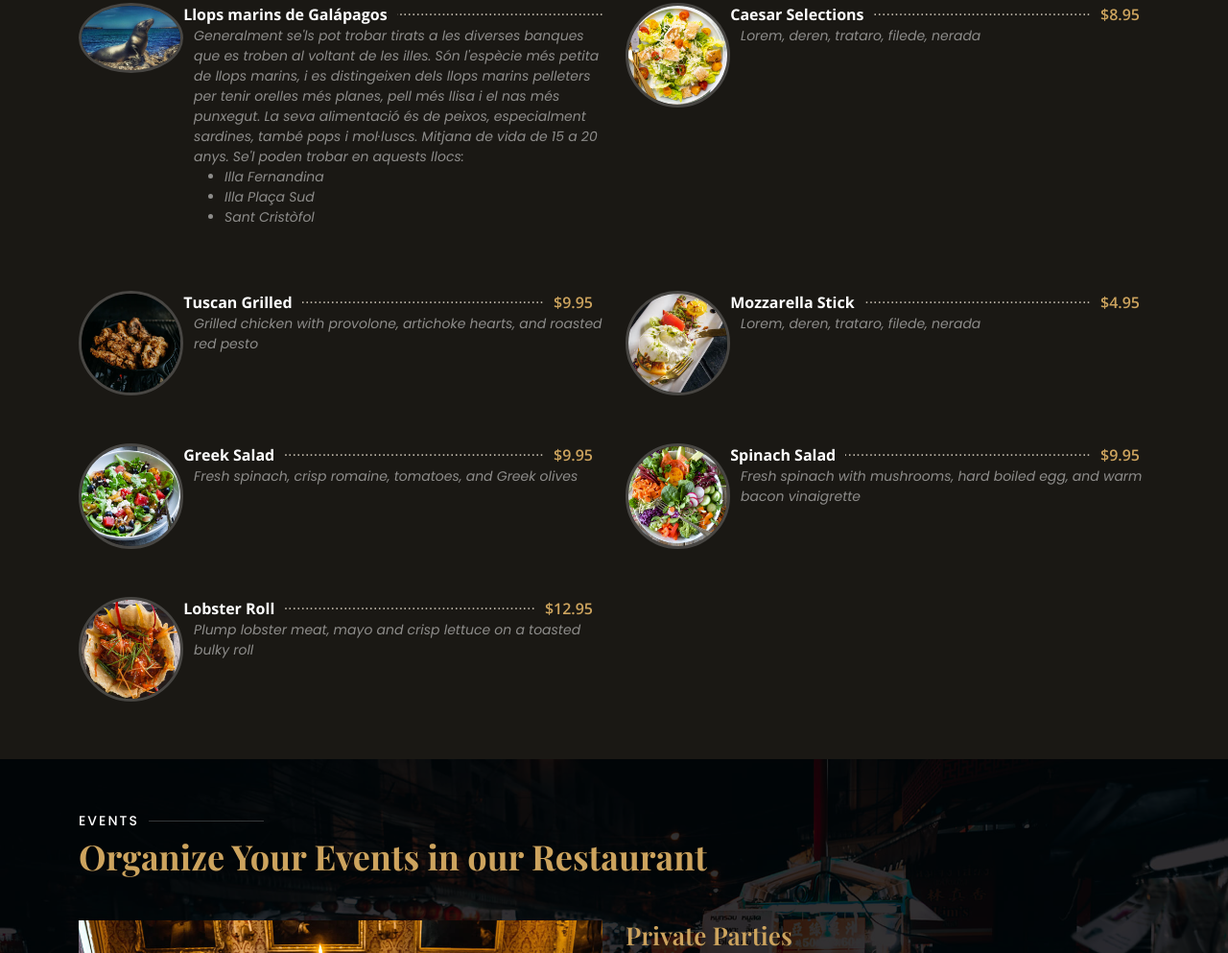
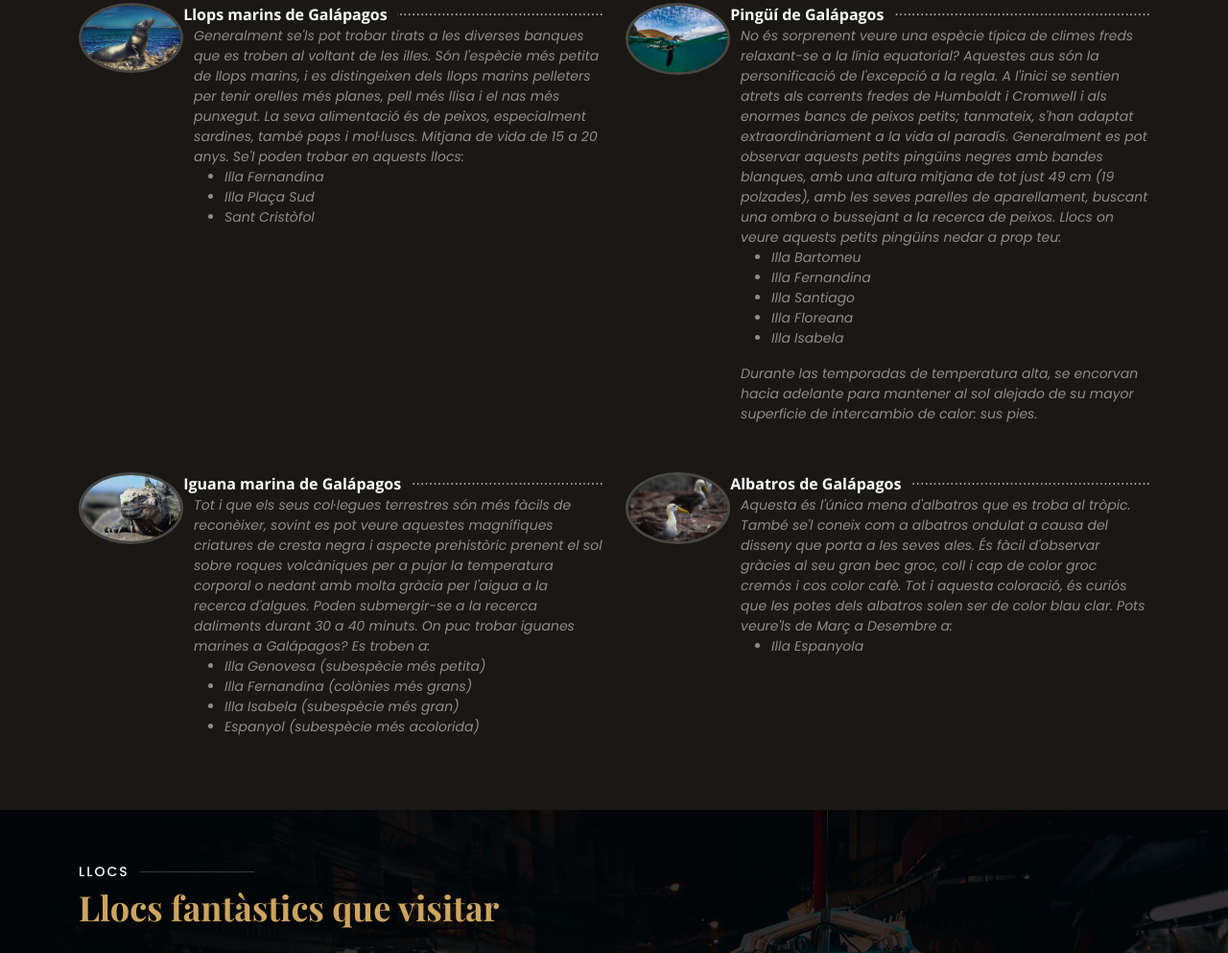
Before and after one commit to Deiva-Choloquinga/deiva-choloquinga.github.io, a plain HTML site: page index.html in a window 1280 px wide. Shown: the part 1982-2975 px from the top of the page at 96% size. Drawn offline with nearby package versions, Linux system fonts and the light colour scheme; a web font is replaced by a local one.

Commit message:
cambios3

```diff
--- a/index.html
+++ b/index.html
@@ -244,11 +244,11 @@
               De vegades solen viatjar fins a 6 km (3,7 mi) durant períodes de 6 setmanes per aprofitar els arbustos
               verds a les terres baixes durant la temporada de pluges.
               Aquests graciosos gegants poden ser vistos gaudint un refrescant bany de fang a:
-             <ul>
-             <li> Illa Santa Creu</li>
-             <li>Illa Sant Cristòfol</li>
-             <li> Illa Isabela</li>
-            </ul>
+              <ul>
+                <li> Illa Santa Creu</li>
+                <li>Illa Sant Cristòfol</li>
+                <li> Illa Isabela</li>
+              </ul>
             </div>
           </div>
 
@@ -294,36 +294,72 @@
             </div>
           </div>
           <div class="col-lg-6 menu-item filter-salads">
-            <img src="assets/img/menu/caesar.jpg" class="menu-img" alt="">
+            <img src="imatges/pinguino.jpg" class="menu-img" alt="">
             <div class="menu-content">
-              <a href="#">Caesar Selections</a><span>$8.95</span>
+              <a href="#">Pingüí de Galápagos</a>
             </div>
             <div class="menu-ingredients">
-              Lorem, deren, trataro, filede, nerada
+              No és sorprenent veure una espècie típica de climes freds relaxant-se a la línia equatorial? Aquestes
+              aus són la personificació de l'excepció a la regla. A l'inici se sentien atrets als corrents
+              fredes de Humboldt i Cromwell i als enormes bancs de peixos petits; tanmateix, s'han adaptat
+              extraordinàriament a la vida al paradís. Generalment es pot observar aquests petits pingüins
+              negres amb bandes blanques, amb una altura mitjana de tot just 49 cm (19 polzades), amb les seves parelles
+              de
+              aparellament, buscant una ombra o bussejant a la recerca de peixos.
+              Llocs on veure aquests petits pingüins nedar a prop teu:
+              <ul>
+                <li>Illa Bartomeu</li>
+                <li>Illa Fernandina</li>
+                <li>Illa Santiago</li>
+                <li>Illa Floreana</li>
+                <li>Illa Isabela</li>
+              </ul>
+
+              Durante las temporadas de temperatura alta, se encorvan hacia adelante para mantener al sol alejado de su
+              mayor superficie de intercambio de calor: sus pies.
             </div>
           </div>
 
           <div class="col-lg-6 menu-item filter-specialty">
-            <img src="assets/img/menu/tuscan-grilled.jpg" class="menu-img" alt="">
+            <img src="imatges/iguana.jpg" class="menu-img" alt="">
             <div class="menu-content">
-              <a href="#">Tuscan Grilled</a><span>$9.95</span>
+              <a href="#">Iguana marina de Galápagos</a>
             </div>
             <div class="menu-ingredients">
-              Grilled chicken with provolone, artichoke hearts, and roasted red pesto
+              Tot i que els seus col·legues terrestres són més fàcils de reconèixer, sovint es pot veure aquestes
+              magnífiques criatures de cresta negra i aspecte prehistòric prenent el sol sobre roques volcàniques per a
+              pujar la temperatura corporal o nedant amb molta gràcia per l'aigua a la recerca d'algues. Poden
+              submergir-se
+              a la recerca daliments durant 30 a 40 minuts.
+              On puc trobar iguanes marines a Galápagos?
+              Es troben a:
+              <ul>
+                <li>Illa Genovesa (subespècie més petita)</li>
+                <li>Illa Fernandina (colònies més grans)</li>
+                <li>Illa Isabela (subespècie més gran)</li>
+                <li>Espanyol (subespècie més acolorida)</li>
+              </ul>
             </div>
           </div>
 
           <div class="col-lg-6 menu-item filter-starters">
-            <img src="assets/img/menu/mozzarella.jpg" class="menu-img" alt="">
+            <img src="imatges/abatross.jpg" class="menu-img" alt="">
             <div class="menu-content">
-              <a href="#">Mozzarella Stick</a><span>$4.95</span>
+              <a href="#">Albatros de Galápagos</a>
             </div>
             <div class="menu-ingredients">
-              Lorem, deren, trataro, filede, nerada
+              Aquesta és l'única mena d'albatros que es troba al tròpic. També se'l coneix com a albatros
+              ondulat a causa del disseny que porta a les seves ales. És fàcil d'observar gràcies al seu gran bec groc,
+              coll i cap de color groc cremós i cos color cafè. Tot i aquesta coloració, és curiós que
+              les potes dels albatros solen ser de color blau clar.
+              Pots veure'ls de Març a Desembre a:
+              <ul>
+                <li>Illa Espanyola</li>
+              </ul>
             </div>
           </div>
 
-          <div class="col-lg-6 menu-item filter-salads">
+          <!---<div class="col-lg-6 menu-item filter-salads">
             <img src="assets/img/menu/greek-salad.jpg" class="menu-img" alt="">
             <div class="menu-content">
               <a href="#">Greek Salad</a><span>$9.95</span>
@@ -351,7 +387,7 @@
             <div class="menu-ingredients">
               Plump lobster meat, mayo and crisp lettuce on a toasted bulky roll
             </div>
-          </div>
+          </div> --->
 
         </div>
 
@@ -475,8 +511,8 @@
       <div class="container" data-aos="fade-up">
 
         <div class="section-title">
-          <h2>Events</h2>
-          <p>Organize Your Events in our Restaurant</p>
+          <h2>LLOCS</h2>
+          <p>Llocs fantàstics que visitar</p>
         </div>
 
         <div class="events-slider swiper" data-aos="fade-up" data-aos-delay="100">
@@ -899,7 +935,7 @@
               <div class="address">
                 <i class="bi bi-geo-alt"></i>
                 <h4>Locació</h4>
-                <p>Plaça Portal de la Pau, s/n, 08001 Barcelona, Espanya</p>
+                <p>Galapagos-Ecuador</p>
               </div>
 
               <div class="open-hours">
@@ -914,13 +950,13 @@
               <div class="email">
                 <i class="bi bi-envelope"></i>
                 <h4>Correu electrònic:</h4>
-                <p>viatja.fàcil@viatge.es</p>
+                <p>galapagos@ecu.es</p>
               </div>
 
               <div class="phone">
                 <i class="bi bi-phone"></i>
                 <h4>Truca'ns:</h4>
-                <p>+34 633705954</p>
+                <p>+593 992970573</p>
               </div>
 
             </div>
@@ -969,18 +1005,19 @@
 
           <div class="col-lg-3 col-md-6">
             <div class="footer-info">
-              <h3>Viatga Facil</h3>
+              <h3>Galapagos</h3>
               <p>
                 Plaça Portal de la Pau, s/n, 08001 Barcelona, Espanya<br><br>
-                <strong>Telèfon:</strong> +34 633705954<br>
-                <strong>Correu:</strong> viatja.fàcil@viatge.es<br>
+                <strong>Telèfon:</strong> +593 92970573<br>
+                <strong>Correu:</strong>galapagos@ecu.es<br>
               </p>
               <div class="social-links mt-3">
                 <a href="https://twitter.com/Deii343" class="twitter"><i class="bx bxl-twitter"></i></a>
                 <!-- <a href="#" class="facebook"><i class="bx bxl-facebook"></i></a>
                 <a href="#" class="instagram"><i class="bx bxl-instagram"></i></a>
                <a href="#" class="google-plus"><i class="bx bxl-skype"></i></a>-->
-                <a href="https://www.linkedin.com/in/deiva-karina-choloquinga-ninasunta-5644bb297/" class="linkedin"><i class="bx bxl-linkedin"></i></a>
+                <a href="https://www.linkedin.com/in/deiva-karina-choloquinga-ninasunta-5644bb297/" class="linkedin"><i
+                    class="bx bxl-linkedin"></i></a>
               </div>
             </div>
           </div>
```
Also changed, not shown: imatges/abatross.jpg (added), imatges/iguana.jpg (added), imatges/pinguino.jpg (added).
